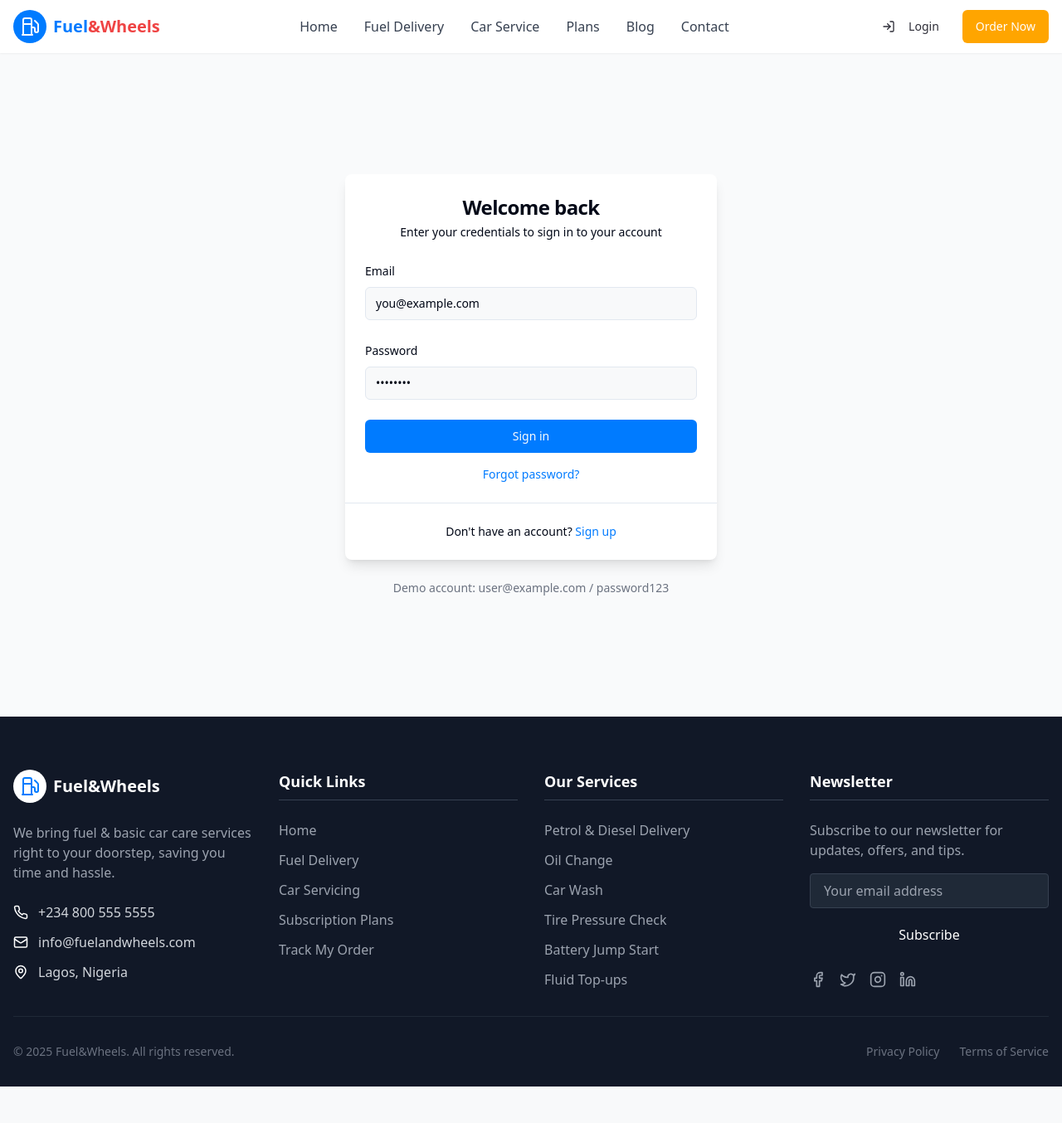
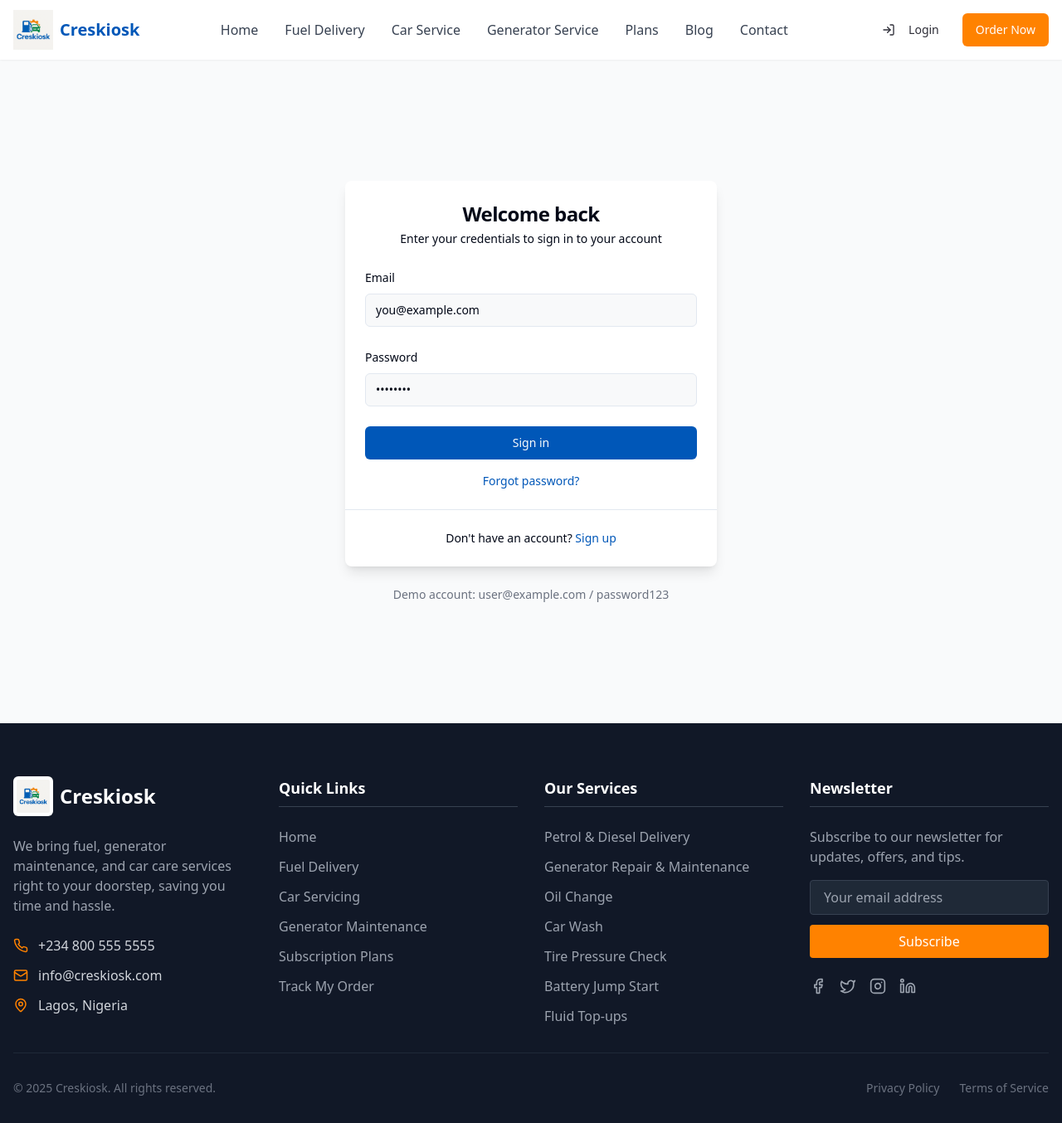
Before and after one commit to kutteai/fuel-and-wheels-go, a React (Vite) app: page /login in a window 1280 px wide. Shown: the whole page at 83% size. Before the commit the page ends 1310 px from the top, so only its background shows below. Built offline with nearby package versions, Linux system fonts and the light colour scheme.

Commit message:
Refactor: Update logo and company name
Update the logo and company name to reflect "creskiosk" and incorporate generator maintenance services. Also, update color codes to match the logo.

```diff
--- a/src/App.tsx
+++ b/src/App.tsx
@@ -9,6 +9,7 @@ import Footer from "./components/Footer";
 import Home from "./pages/Home";
 import FuelDelivery from "./pages/FuelDelivery";
 import CarService from "./pages/CarService";
+import GeneratorService from "./pages/GeneratorService";
 import TrackOrder from "./pages/TrackOrder";
 import Subscription from "./pages/Subscription";
 import Dashboard from "./pages/Dashboard";
@@ -36,6 +37,7 @@ const App = () => {
                 <Route path="/" element={<Home />} />
                 <Route path="/fuel" element={<FuelDelivery />} />
                 <Route path="/service" element={<CarService />} />
+                <Route path="/generator" element={<GeneratorService />} />
                 <Route path="/track" element={<TrackOrder />} />
                 <Route path="/subscription" element={<Subscription />} />
                 <Route path="/blog" element={<Blog />} />
--- a/src/components/Footer.tsx
+++ b/src/components/Footer.tsx
@@ -1,6 +1,6 @@
 
 import { Link } from 'react-router-dom';
-import { Fuel, Phone, Mail, MapPin, Facebook, Twitter, Instagram, Linkedin } from 'lucide-react';
+import { Fuel, Phone, Mail, MapPin, Facebook, Twitter, Instagram, Linkedin, Zap, Car } from 'lucide-react';
 
 const Footer = () => {
   return (
@@ -10,27 +10,29 @@ const Footer = () => {
           {/* Company Information */}
           <div>
             <div className="flex items-center space-x-2 mb-6">
-              <div className="relative h-10 w-10 overflow-hidden rounded-full bg-white">
-                <div className="absolute inset-0 flex items-center justify-center">
-                  <Fuel className="h-6 w-6 text-brand-blue" />
-                </div>
+              <div className="relative h-12 w-12 overflow-hidden">
+                <img
+                  src="/lovable-uploads/8cb67c2f-8aea-46cd-affa-fde848dcb918.png"
+                  alt="Creskiosk Logo"
+                  className="h-full w-full object-contain bg-white rounded-md p-1"
+                />
               </div>
-              <span className="font-bold text-xl text-white">Fuel<span className="text-brand-red">&Wheels</span></span>
+              <span className="font-bold text-2xl text-white">Creskiosk</span>
             </div>
             <p className="text-gray-400 mb-6">
-              We bring fuel & basic car care services right to your doorstep, saving you time and hassle.
+              We bring fuel, generator maintenance, and car care services right to your doorstep, saving you time and hassle.
             </p>
             <div className="space-y-3">
               <div className="flex items-center space-x-3">
-                <Phone size={18} className="text-brand-red" />
+                <Phone size={18} className="text-brand-orange" />
                 <span className="text-gray-300">+234 800 555 5555</span>
               </div>
               <div className="flex items-center space-x-3">
-                <Mail size={18} className="text-brand-red" />
-                <span className="text-gray-300">info@fuelandwheels.com</span>
+                <Mail size={18} className="text-brand-orange" />
+                <span className="text-gray-300">info@creskiosk.com</span>
               </div>
               <div className="flex items-center space-x-3">
-                <MapPin size={18} className="text-brand-red" />
+                <MapPin size={18} className="text-brand-orange" />
                 <span className="text-gray-300">Lagos, Nigeria</span>
               </div>
             </div>
@@ -41,27 +43,32 @@ const Footer = () => {
             <h3 className="text-lg font-semibold mb-6 border-b border-gray-700 pb-2">Quick Links</h3>
             <ul className="space-y-3">
               <li>
-                <Link to="/" className="text-gray-400 hover:text-brand-red transition-colors">
+                <Link to="/" className="text-gray-400 hover:text-brand-orange transition-colors">
                   Home
                 </Link>
               </li>
               <li>
-                <Link to="/fuel" className="text-gray-400 hover:text-brand-red transition-colors">
+                <Link to="/fuel" className="text-gray-400 hover:text-brand-orange transition-colors">
                   Fuel Delivery
                 </Link>
               </li>
               <li>
-                <Link to="/service" className="text-gray-400 hover:text-brand-red transition-colors">
+                <Link to="/service" className="text-gray-400 hover:text-brand-orange transition-colors">
                   Car Servicing
                 </Link>
               </li>
               <li>
-                <Link to="/subscription" className="text-gray-400 hover:text-brand-red transition-colors">
+                <Link to="/generator" className="text-gray-400 hover:text-brand-orange transition-colors">
+                  Generator Maintenance
+                </Link>
+              </li>
+              <li>
+                <Link to="/subscription" className="text-gray-400 hover:text-brand-orange transition-colors">
                   Subscription Plans
                 </Link>
               </li>
               <li>
-                <Link to="/track" className="text-gray-400 hover:text-brand-red transition-colors">
+                <Link to="/track" className="text-gray-400 hover:text-brand-orange transition-colors">
                   Track My Order
                 </Link>
               </li>
@@ -73,6 +80,7 @@ const Footer = () => {
             <h3 className="text-lg font-semibold mb-6 border-b border-gray-700 pb-2">Our Services</h3>
             <ul className="space-y-3">
               <li className="text-gray-400">Petrol & Diesel Delivery</li>
+              <li className="text-gray-400">Generator Repair & Maintenance</li>
               <li className="text-gray-400">Oil Change</li>
               <li className="text-gray-400">Car Wash</li>
               <li className="text-gray-400">Tire Pressure Check</li>
@@ -95,22 +103,22 @@ const Footer = () => {
               />
               <button
                 type="submit"
-                className="w-full bg-brand-red hover:bg-red-700 text-white py-2 rounded transition-colors"
+                className="w-full bg-brand-orange hover:bg-brand-orange/90 text-white py-2 rounded transition-colors"
               >
                 Subscribe
               </button>
             </form>
             <div className="flex space-x-4 mt-6">
-              <a href="#" className="text-gray-400 hover:text-brand-red transition-colors">
+              <a href="#" className="text-gray-400 hover:text-brand-orange transition-colors">
                 <Facebook size={20} />
               </a>
-              <a href="#" className="text-gray-400 hover:text-brand-red transition-colors">
+              <a href="#" className="text-gray-400 hover:text-brand-orange transition-colors">
                 <Twitter size={20} />
               </a>
-              <a href="#" className="text-gray-400 hover:text-brand-red transition-colors">
+              <a href="#" className="text-gray-400 hover:text-brand-orange transition-colors">
                 <Instagram size={20} />
               </a>
-              <a href="#" className="text-gray-400 hover:text-brand-red transition-colors">
+              <a href="#" className="text-gray-400 hover:text-brand-orange transition-colors">
                 <Linkedin size={20} />
               </a>
             </div>
@@ -121,7 +129,7 @@ const Footer = () => {
 
         <div className="flex flex-col md:flex-row justify-between items-center">
           <p className="text-gray-500 text-sm">
-            &copy; {new Date().getFullYear()} Fuel&Wheels. All rights reserved.
+            &copy; {new Date().getFullYear()} Creskiosk. All rights reserved.
           </p>
           <div className="flex space-x-6 mt-4 md:mt-0">
             <Link to="/privacy" className="text-gray-500 text-sm hover:text-gray-400">
--- a/src/components/Navbar.tsx
+++ b/src/components/Navbar.tsx
@@ -2,7 +2,7 @@
 import { useState, useEffect } from 'react';
 import { Link, useLocation } from 'react-router-dom';
 import { Button } from "@/components/ui/button";
-import { Menu, X, Fuel, Car, User, LogIn, LogOut } from 'lucide-react';
+import { Menu, X, Fuel, Car, User, LogIn, LogOut, Zap } from 'lucide-react';
 import { cn } from '@/lib/utils';
 import { useAuth } from '@/contexts/AuthContext';
 import { motion, AnimatePresence } from 'framer-motion';
@@ -50,16 +50,14 @@ const Navbar = () => {
         <div className="flex justify-between items-center">
           {/* Logo */}
           <Link to="/" className="flex items-center space-x-2">
-            <motion.div
-              className="relative h-10 w-10 overflow-hidden rounded-full bg-brand-blue"
-              whileHover={{ scale: 1.05 }}
-              transition={{ type: "spring", stiffness: 300 }}
-            >
-              <div className="absolute inset-0 flex items-center justify-center">
-                <Fuel className="h-6 w-6 text-white" />
-              </div>
-            </motion.div>
-            <span className="font-bold text-xl text-brand-blue">Fuel<span className="text-red-500">&Wheels</span></span>
+            <div className="h-12 w-12 relative">
+              <img
+                src="/lovable-uploads/8cb67c2f-8aea-46cd-affa-fde848dcb918.png"
+                alt="Creskiosk Logo"
+                className="h-full w-full object-contain"
+              />
+            </div>
+            <span className="font-bold text-xl text-brand-blue">Creskiosk</span>
           </Link>
 
           {/* Desktop Navigation */}
@@ -67,6 +65,7 @@ const Navbar = () => {
             <NavLink to="/">Home</NavLink>
             <NavLink to="/fuel">Fuel Delivery</NavLink>
             <NavLink to="/service">Car Service</NavLink>
+            <NavLink to="/generator">Generator Service</NavLink>
             <NavLink to="/subscription">Plans</NavLink>
             <NavLink to="/blog">Blog</NavLink>
             <NavLink to="/contact">Contact</NavLink>
@@ -130,6 +129,7 @@ const Navbar = () => {
                 <MobileNavLink to="/">Home</MobileNavLink>
                 <MobileNavLink to="/fuel">Fuel Delivery</MobileNavLink>
                 <MobileNavLink to="/service">Car Service</MobileNavLink>
+                <MobileNavLink to="/generator">Generator Service</MobileNavLink>
                 <MobileNavLink to="/subscription">Plans</MobileNavLink>
                 <MobileNavLink to="/blog">Blog</MobileNavLink>
                 <MobileNavLink to="/contact">Contact</MobileNavLink>
--- a/src/components/dashboard/ProfileTab.tsx
+++ b/src/components/dashboard/ProfileTab.tsx
@@ -82,6 +82,19 @@ const ProfileTab = () => {
                 </div>
 
                 <div className="space-y-2">
+                  <label htmlFor="fuelPreference" className="font-medium">Fuel Delivery Notification Preferences</label>
+                  <select
+                    id="fuelPreference"
+                    className="w-full p-2 border rounded-md"
+                    defaultValue="email"
+                  >
+                    <option value="email">Email Only</option>
+                    <option value="sms">SMS Only</option>
+                    <option value="both">Both Email and SMS</option>
+                  </select>
+                </div>
+
+                <div className="space-y-2">
                   <label htmlFor="maintenanceReminder" className="font-medium">Maintenance Reminder Frequency</label>
                   <select
                     id="maintenanceReminder"
@@ -91,6 +104,20 @@ const ProfileTab = () => {
                     <option value="weekly">Weekly</option>
                     <option value="monthly">Monthly</option>
                     <option value="quarterly">Quarterly</option>
+                  </select>
+                </div>
+
+                <div className="space-y-2">
+                  <label htmlFor="generatorMaintenanceReminder" className="font-medium">Generator Maintenance Reminder Frequency</label>
+                  <select
+                    id="generatorMaintenanceReminder"
+                    className="w-full p-2 border rounded-md"
+                    defaultValue="monthly"
+                  >
+                    <option value="weekly">Weekly</option>
+                    <option value="monthly">Monthly</option>
+                    <option value="quarterly">Quarterly</option>
+                    <option value="biannually">Bi-annually</option>
                   </select>
                 </div>
               </div>
--- a/src/index.css
+++ b/src/index.css
@@ -1,3 +1,4 @@
+
 @tailwind base;
 @tailwind components;
 @tailwind utilities;
@@ -7,13 +8,13 @@
     --background: 240 5.9% 97.5%; /* Light Grey #F8F9FA */
     --foreground: 240 10% 20%; /* Dark Grey #343A40 */
 
-    --primary: 210 100% 50%; /* Blue #007BFF */
+    --primary: 211 100% 36%; /* Creskiosk Blue #0057B8 */
     --primary-foreground: 210 40% 98%;
 
-    --secondary: 130 60% 40%; /* Green #28A745 */
+    --secondary: 151 100% 30%; /* Creskiosk Green #009A4E */
     --secondary-foreground: 140 60% 98%;
 
-    --accent: 39 100% 50%; /* Orange #FFA500 */
+    --accent: 33 100% 50%; /* Creskiosk Orange #FF8200 */
     --accent-foreground: 39 100% 20%;
 
     --card: 0 0% 100%;
@@ -45,13 +46,13 @@
     --background: 240 5.9% 10%;
     --foreground: 0 0% 98%;
 
-    --primary: 210 100% 60%;
+    --primary: 211 100% 46%;  /* Creskiosk Blue - Dark Mode */
     --primary-foreground: 210 40% 10%;
 
-    --secondary: 130 60% 50%;
+    --secondary: 151 100% 40%;  /* Creskiosk Green - Dark Mode */
     --secondary-foreground: 140 60% 10%;
 
-    --accent: 39 100% 60%;
+    --accent: 33 100% 60%;  /* Creskiosk Orange - Dark Mode */
     --accent-foreground: 39 100% 10%;
 
     --card: 222.2 84% 4.9%;
@@ -91,7 +92,7 @@
 
 @layer components {
   .hero-gradient {
-    background: linear-gradient(90deg, rgba(30,64,175,0.9) 0%, rgba(220,38,38,0.8) 100%);
+    background: linear-gradient(90deg, rgba(0,87,184,0.9) 0%, rgba(255,130,0,0.8) 100%);
   }
 
   .section-title {
--- a/tailwind.config.ts
+++ b/tailwind.config.ts
@@ -1,3 +1,4 @@
+
 import type { Config } from "tailwindcss"
 
 export default {
@@ -20,15 +21,15 @@ export default {
     extend: {
       colors: {
         primary: {
-          DEFAULT: "#007BFF",
+          DEFAULT: "#0057B8", // Creskiosk Blue
           foreground: "hsl(210 40% 98%)",
         },
         secondary: {
-          DEFAULT: "#28A745",
+          DEFAULT: "#009A4E", // Creskiosk Green
           foreground: "hsl(140 60% 98%)",
         },
         accent: {
-          DEFAULT: "#FFA500",
+          DEFAULT: "#FF8200", // Creskiosk Orange
           foreground: "hsl(39 100% 20%)",
         },
         background: {
@@ -36,9 +37,9 @@ export default {
           foreground: "#343A40",
         },
         brand: {
-          blue: "#007BFF",
-          green: "#28A745",
-          orange: "#FFA500",
+          blue: "#0057B8",    // Creskiosk Blue
+          green: "#009A4E",   // Creskiosk Green
+          orange: "#FF8200",  // Creskiosk Orange
           lightgray: "#F8F9FA",
           darkgray: "#343A40",
         },
```
Also changed, not shown: public/lovable-uploads/8cb67c2f-8aea-46cd-affa-fde848dcb918.png (added).
